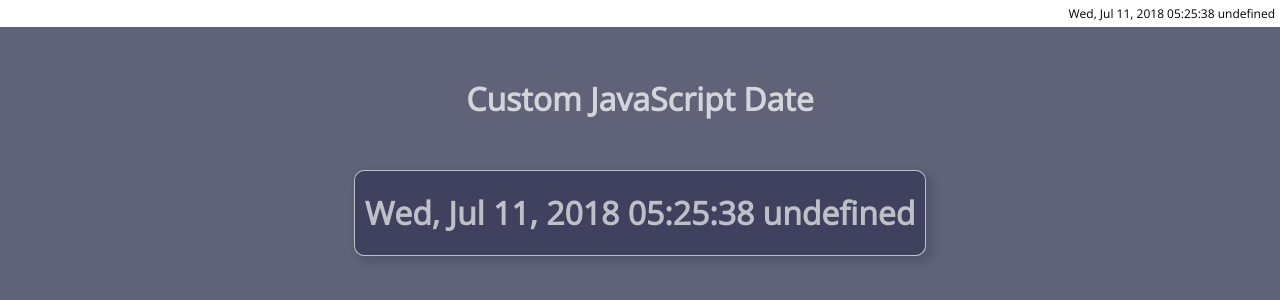
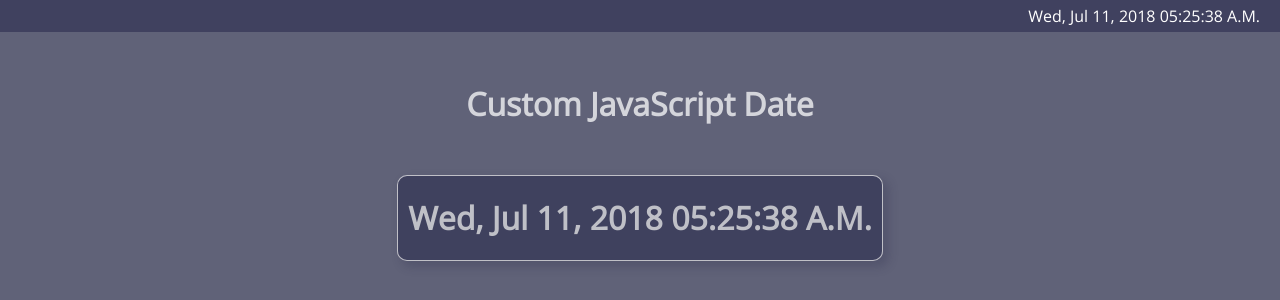
Before and after one commit to FreeFlyFall/customJavaScriptDate, a plain HTML site: page index.html in a window 1280 px wide. Drawn offline with nearby package versions, Linux system fonts and the light colour scheme.

Commit message:
fixed meridiem logic bug

```diff
--- a/index.html
+++ b/index.html
@@ -6,7 +6,7 @@
     <link rel="stylesheet" href="/style.css" />
     <link href="https://fonts.googleapis.com/css?family=Open+Sans" rel="stylesheet">
 
-    <script async type="text/javascript" src="/script.js"></script>
+    <script type="text/javascript" src="/script.js"></script>
   </head>
   <body onLoad="renderTime();">
 
--- a/script.js
+++ b/script.js
@@ -19,19 +19,21 @@
     // Date End
 
     //Time
-    var currentTime = new Date();
-    var h = currentTime.getHours();
-    var m = currentTime.getMinutes();
-    var s = currentTime.getSeconds();
+    var h = myDate.getHours();
+    var m = myDate.getMinutes();
+    var s = myDate.getSeconds();
     var per;
+
+    // Cycle and meridiem logic
 
     if (h === 24) {
         h = 0;
-        per = "A.M.";
     } else if (h > 12) {
         h = h - 12;
-        // meridiem
         per = "P.M.";
+    }
+    if (h < 12) {
+        per = "A.M."
     }
 
     if (h < 10) {
--- a/style.css
+++ b/style.css
@@ -5,15 +5,16 @@
   }
 
   body {
-      background-color: rgba(43, 46, 75, 0.75)
+      background-color: rgba(43, 46, 75, 0.75);
+      min-width: 310px;
   }
 
   .banner {
-    background-color: rgba(255,255,255,1);
+    background-color: rgba(14, 14, 54, 0.39);
     text-align: right;
-    padding: 5px 5px;
-    font: 12px "Open Sans", sans-serif;
-
+    padding: 5px 20px;
+    font: 16px "Open Sans", sans-serif;
+    color: white;
   }
 
   .container {
```
